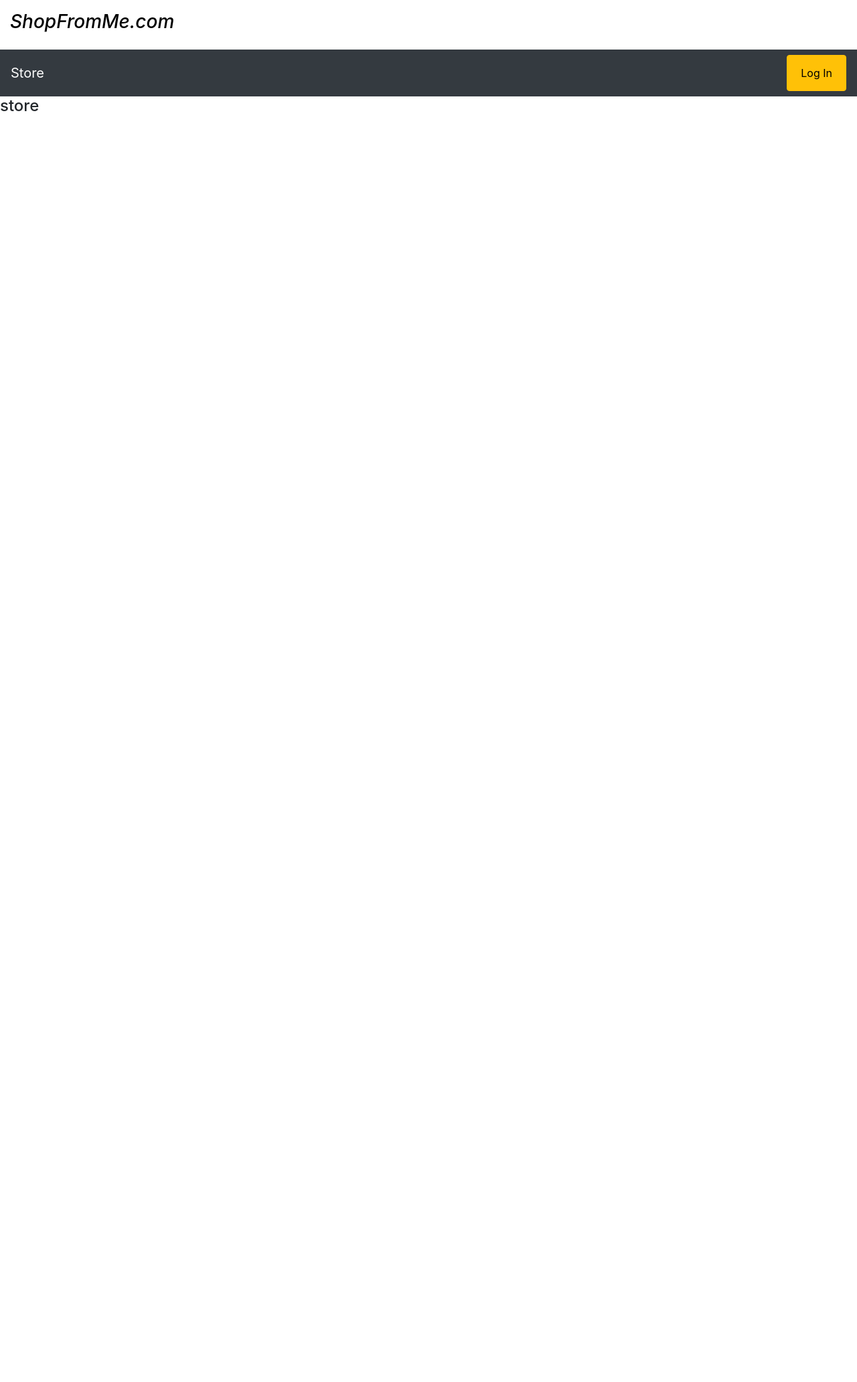
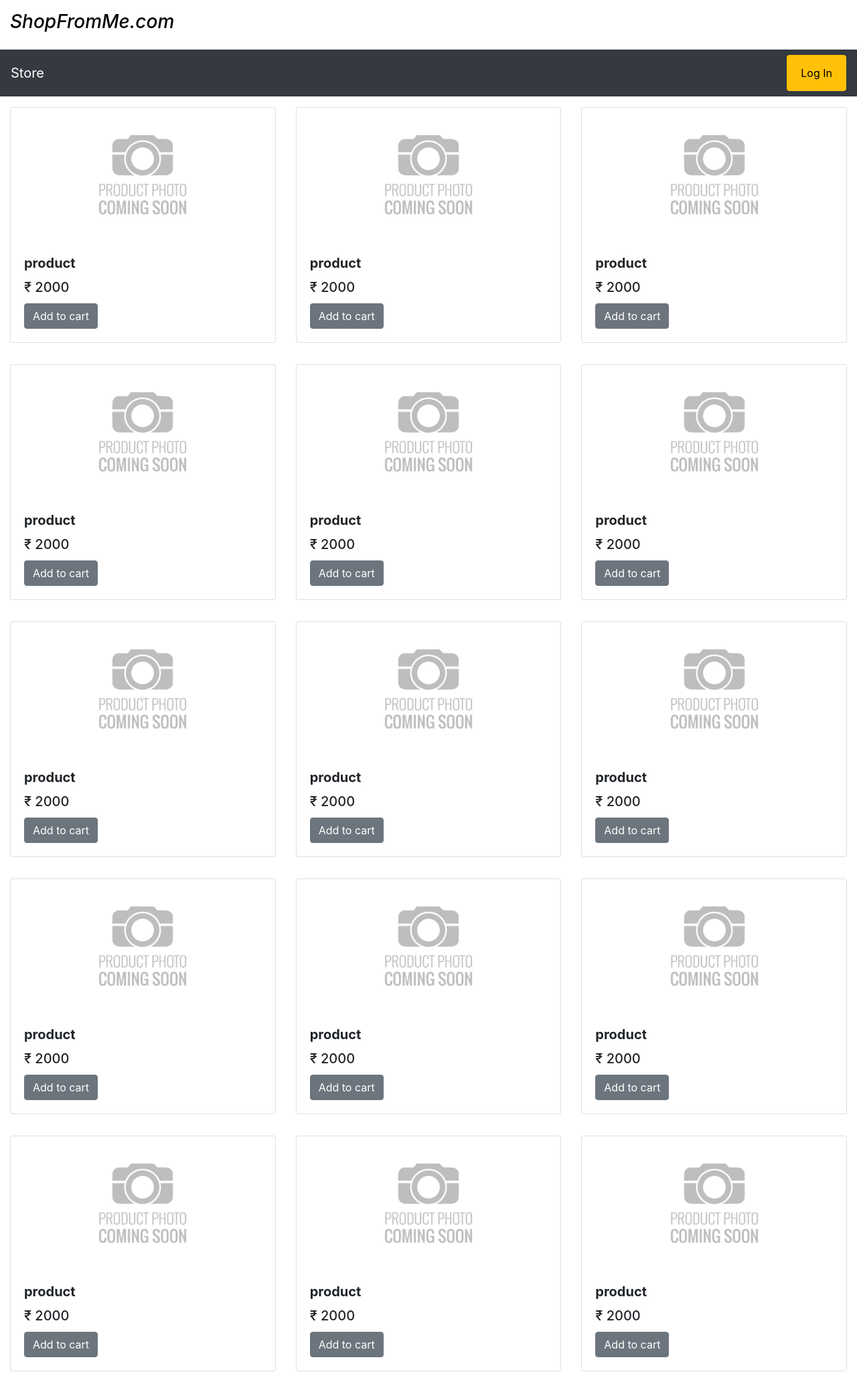
Before and after one commit to bijoyvbabu123/ShopFromMe, a Django app: page / in a window 1280 px wide. Shown: the whole page at 67% size. Before the commit the page ends 166 px from the top, so only its background shows below. Run offline with Django 3.2, Linux system fonts and the light colour scheme; some libraries are stand-ins or nearby versions.

Commit message:
created the store page that displays the products with a dummy product with image. For the loop, a dummy data is added to the store view.

```diff
--- a/shop/templates/shop/store.html
+++ b/shop/templates/shop/store.html
@@ -6,5 +6,25 @@
 {% endblock %}
 
 {% block content %}
-    <h4>store</h4>
+    <div class="container-fluid">
+        <div class="row">
+
+        {% for product in products %}
+            <div class="col-sm-6 col-md-6 col-lg-4 py-3">
+                <div class="card">
+                    <img src="{% static 'shop/images/placeholder.png' %}" alt="product image" class="card-img-top" style="width: 100%; height: 200px; object-fit: contain;"> <!--this will make enough responsive image-->
+                    <div class="card-body">
+                        <h5 class="card-title"><strong>product</strong></h5>
+                        <h5 class="card-title">₹ 2000</h5>
+                        <div>
+                            <a href="#" class="btn btn-secondary">Add to cart</a>
+                        </div>
+                        <!--the div is provision for the carted items buttons  - 5 +  type-->
+                    </div>
+                </div>
+            </div>
+        {% endfor %}
+
+        </div>
+    </div>
 {% endblock content %}
--- a/shop/views.py
+++ b/shop/views.py
@@ -4,7 +4,7 @@ from django.contrib.auth import login, logout, authenticate
 # Create your views here.
 
 def store(request):
-    context = {}
+    context = {'products': range(15)}
     return render(request, 'shop/store.html', context)
 
 def cart(request):
```
Also changed, not shown: shop/static/shop/images/placeholder.png (added).
